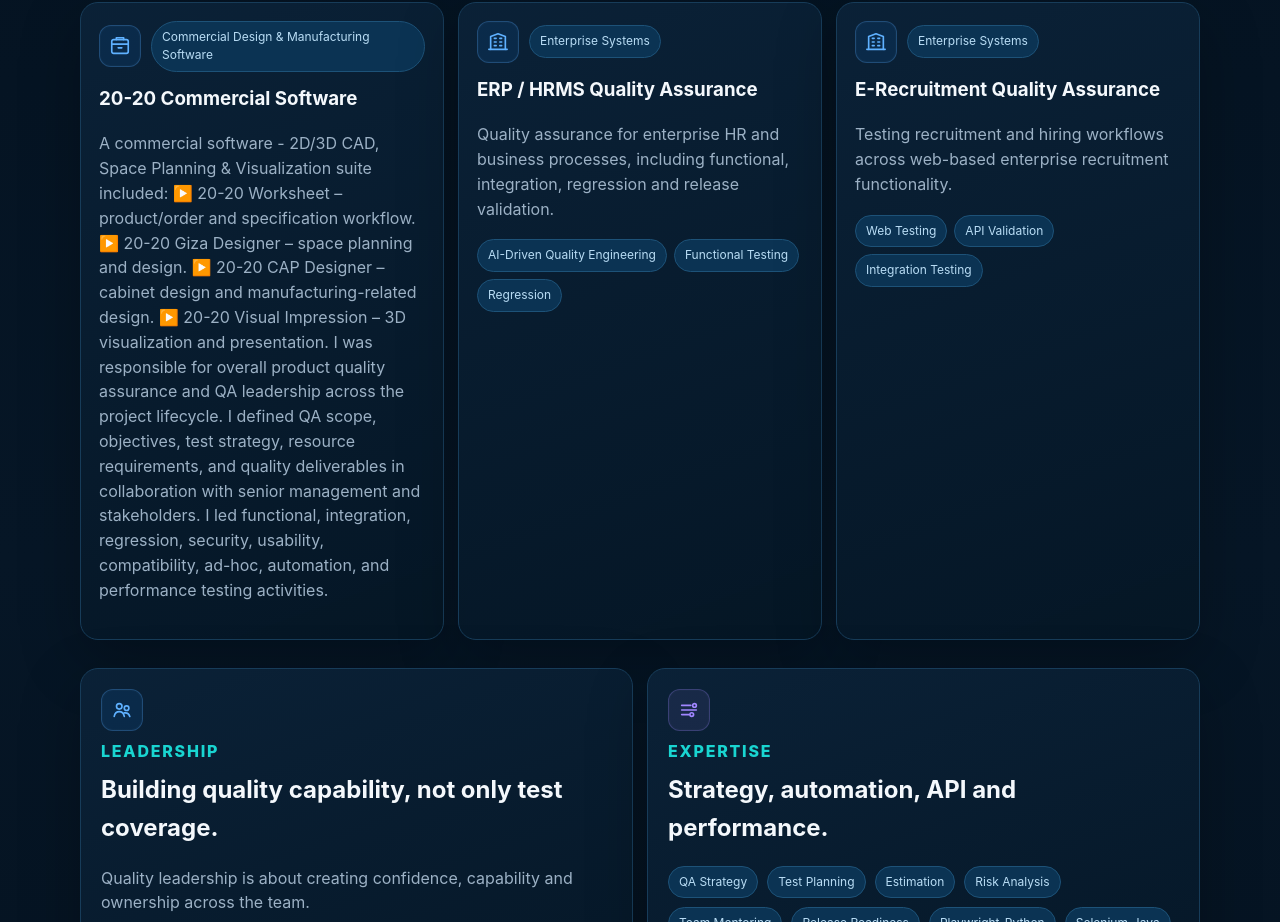
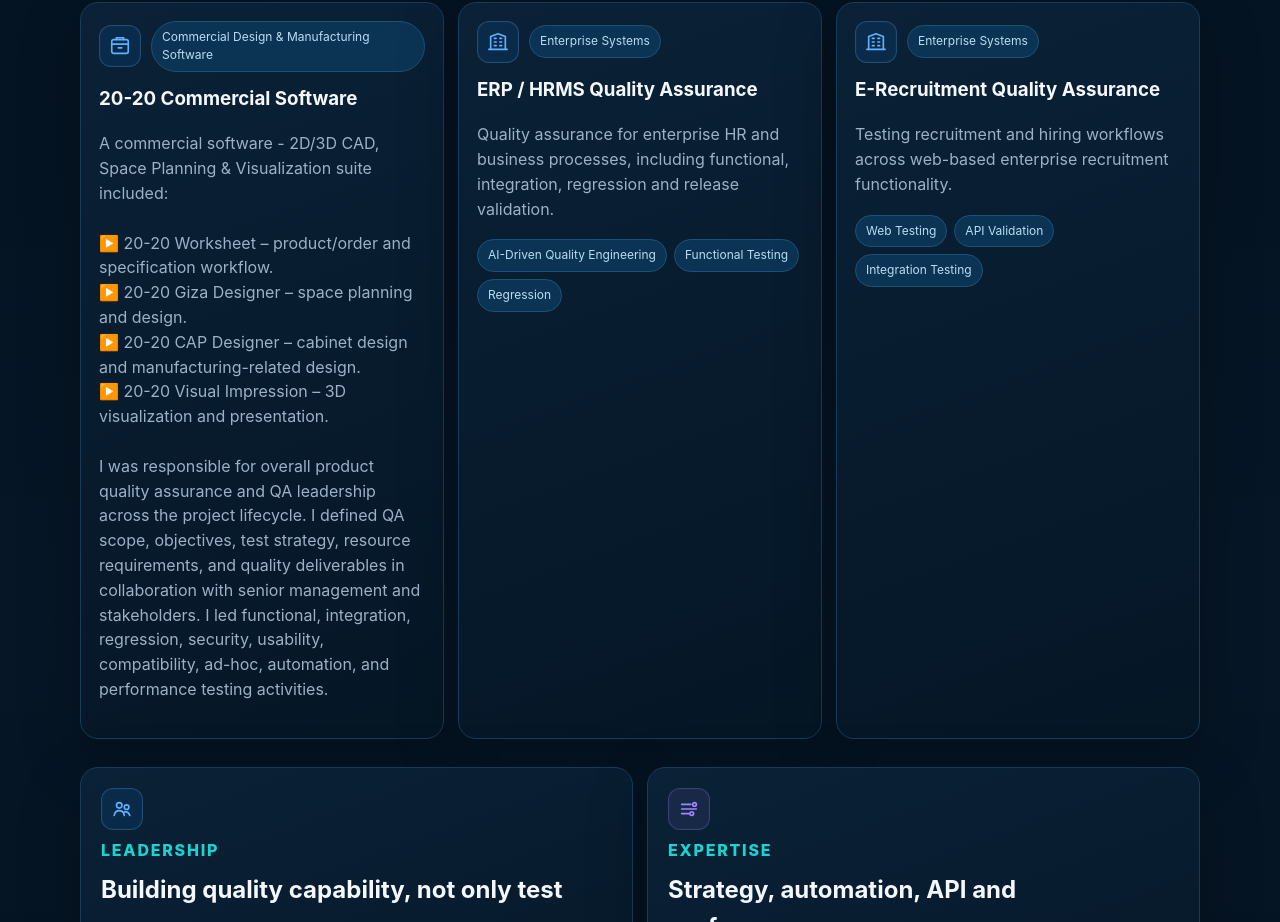
Before and after one commit to Kazihamid/kazi-hamidur-portfolio, a Next.js app: page / in a window 1280 px wide. Shown: the part 870-1792 px from the top of the page. Built offline with nearby package versions, Linux system fonts and the light colour scheme.

Commit message:
Fix home project formatting and print navigation

```diff
--- a/src/app/globals.css
+++ b/src/app/globals.css
@@ -689,3 +689,62 @@
 .profile-crop-guide{
   pointer-events:none;
 }
+
+
+/* v2.7 — Home Selected Work formatting */
+/* Match the Projects screen: preserve line breaks/spacing entered in Setup. */
+.home-selected-work .project-card > .project-description{
+  white-space:pre-wrap;
+  overflow-wrap:anywhere;
+  text-align:left;
+}
+
+
+/* v2.8 — Home project formatting + visible print-view navigation */
+/* Render every newline from Setup as its own visual line on Home Selected Work. */
+.home-selected-work .project-description{
+  margin:1em 0;
+  color:var(--muted);
+  line-height:1.55;
+  text-align:left;
+  overflow-wrap:anywhere;
+}
+.home-selected-work .project-description-line{
+  display:block;
+  white-space:break-spaces;
+  min-width:0;
+}
+
+/* Resume/print view is white, so the generic light secondary button can disappear.
+   Give the Back button an explicit high-contrast treatment beside Print / Save as PDF. */
+.resume-actions{
+  align-items:center;
+  flex-wrap:wrap;
+}
+.resume-back-button{
+  display:inline-flex;
+  align-items:center;
+  justify-content:center;
+  min-height:42px;
+  padding:10px 16px;
+  border:1px solid #397dad;
+  border-radius:9px;
+  background:#eef6ff;
+  color:#0d5592;
+  font-weight:700;
+  text-decoration:none;
+  box-shadow:0 4px 12px rgba(13,85,146,.08);
+  transition:background .18s ease,border-color .18s ease,transform .18s ease;
+}
+.resume-back-button:hover{
+  background:#dceeff;
+  border-color:#176fb2;
+  transform:translateY(-1px);
+}
+@media(max-width:600px){
+  .resume-actions{justify-content:stretch}
+  .resume-actions .button,.resume-back-button{width:100%}
+}
+@media print{
+  .resume-back-button{display:none!important}
+}
--- a/src/app/layout.tsx
+++ b/src/app/layout.tsx
@@ -1,11 +1,12 @@
 import type { Metadata } from "next";
 import "./globals.css";
 import { PortfolioProvider } from "@/context/PortfolioContext";
+import { DeploymentFreshness } from "@/components/DeploymentFreshness";
 
 export const metadata: Metadata = {
   title: "Kazi Hamidur Rahman | Technical Lead – Software Quality Assurance",
   description: "Professional portfolio of Kazi Hamidur Rahman, Technical Lead – Software Quality Assurance.",
 };
 export default function RootLayout({ children }: Readonly<{ children: React.ReactNode }>) {
-  return <html lang="en"><body><PortfolioProvider>{children}</PortfolioProvider></body></html>;
+  return <html lang="en"><body><DeploymentFreshness/><PortfolioProvider>{children}</PortfolioProvider></body></html>;
 }
--- a/src/app/page.tsx
+++ b/src/app/page.tsx
@@ -24,9 +24,43 @@
   return "project";
 }
 
+
+function ProjectDescription({ text }: { text: string }) {
+  const lines = text.replace(/\r\n/g, "\n").split("\n");
+
+  return (
+    <div className="project-description" aria-label="Project description">
+      {lines.map((line, index) => (
+        <span className="project-description-line" key={`${index}-${line.slice(0, 20)}`}>
+          {line || "\u00A0"}
+        </span>
+      ))}
+    </div>
+  );
+}
+
+function projectAddedAt(id: string) {
+  const match = /^project-(\d+)$/.exec(id);
+  return match ? Number(match[1]) : null;
+}
+
 export default function Home() {
   const { data } = usePortfolio();
-  const featured = data.projects.filter((p) => p.featured).slice(0, 3);
+
+  // Projects created from Setup use project-<timestamp> IDs. Keep the most
+  // recently added projects first, while preserving repository order for
+  // legacy projects that do not have a timestamp-based ID.
+  const featured = data.projects
+    .map((project, index) => ({ project, index, addedAt: projectAddedAt(project.id) }))
+    .filter(({ project }) => project.featured)
+    .sort((a, b) => {
+      if (a.addedAt !== null && b.addedAt !== null) return b.addedAt - a.addedAt;
+      if (a.addedAt !== null) return -1;
+      if (b.addedAt !== null) return 1;
+      return a.index - b.index;
+    })
+    .slice(0, 3)
+    .map(({ project }) => project);
 
   return (
     <>
@@ -76,7 +110,7 @@
           ))}
         </section>
 
-        <section className="shell bento-section">
+        <section className="shell bento-section home-selected-work">
           <div className="section-heading">
             <div>
               <h3 className="eyebrow">SELECTED WORK</h3>
@@ -93,7 +127,7 @@
                   <span className="pill">{p.category}</span>
                 </div>
                 <h3>{p.title}</h3>
-                <p>{p.description}</p>
+                <ProjectDescription text={p.description} />
                 <div className="tags">
                   {p.tools.map((t) => <span key={t}>{t}</span>)}
                 </div>
--- a/src/app/resume/page.tsx
+++ b/src/app/resume/page.tsx
@@ -6,7 +6,7 @@
 export default function Resume() {
   const { data } = usePortfolio();
   return <main className="resume-page">
-    <div className="resume-actions"><button className="button" onClick={() => window.print()}>Print / Save as PDF</button><Link className="button secondary" href="/setup/export">Back to Export Center</Link></div>
+    <div className="resume-actions"><button className="button" onClick={() => window.print()}>Print / Save as PDF</button><Link className="resume-back-button" href="/setup/export">← Back to Import / Export</Link></div>
     <header className="resume-head"><div><h1>{data.profile.name}</h1><h2>{data.profile.title}</h2><p>{data.profile.email} · {data.profile.location}</p><p>{data.profile.linkedin} · {data.profile.github}</p></div><img src={assetPath(data.profile.image)} alt={data.profile.name} /></header>
     <section><h2>Professional Summary</h2><p>{data.profile.heroDescription}</p></section>
     <section><h2>Core Competencies</h2><div className="resume-tags">{data.skills.flatMap((s) => s.items).map((x) => <span key={x}>{x}</span>)}</div></section>
--- a/src/context/PortfolioContext.tsx
+++ b/src/context/PortfolioContext.tsx
@@ -1,6 +1,7 @@
 "use client";
 
 import React, { createContext, useContext, useEffect, useMemo, useState } from "react";
+import { usePathname } from "next/navigation";
 import defaults from "@/data/portfolio.json";
 
 export type PortfolioData = typeof defaults;
@@ -90,6 +91,8 @@
 }
 
 export function PortfolioProvider({ children }: { children: React.ReactNode }) {
+  const pathname = usePathname();
+  const isSetupRoute = /(^|\/)setup(\/|$)/.test(pathname);
   const [data, setData] = useState<PortfolioData>(defaults);
   const [hydrated, setHydrated] = useState(false);
   const [savedSnapshot, setSavedSnapshot] = useState(() => JSON.stringify(defaults));
@@ -97,6 +100,18 @@
   const [lastSavedAt, setLastSavedAt] = useState<string | null>(null);
 
   useEffect(() => {
+    // Public pages must always render the deployed repository data. Browser
+    // drafts belong only to /setup so an old localStorage draft can never
+    // override a newer GitHub Pages deployment for visitors.
+    if (!isSetupRoute) {
+      setData(defaults);
+      setSavedSnapshot(JSON.stringify(defaults));
+      setHasSavedDraft(false);
+      setLastSavedAt(null);
+      setHydrated(true);
+      return;
+    }
+
     try {
       const stored = localStorage.getItem(STORAGE_KEY);
       const savedAt = localStorage.getItem(SAVED_AT_KEY);
@@ -122,7 +137,7 @@
     } finally {
       setHydrated(true);
     }
-  }, []);
+  }, [isSetupRoute]);
 
   const currentSnapshot = useMemo(() => JSON.stringify(data), [data]);
   const dirty = hydrated && currentSnapshot !== savedSnapshot;
```
